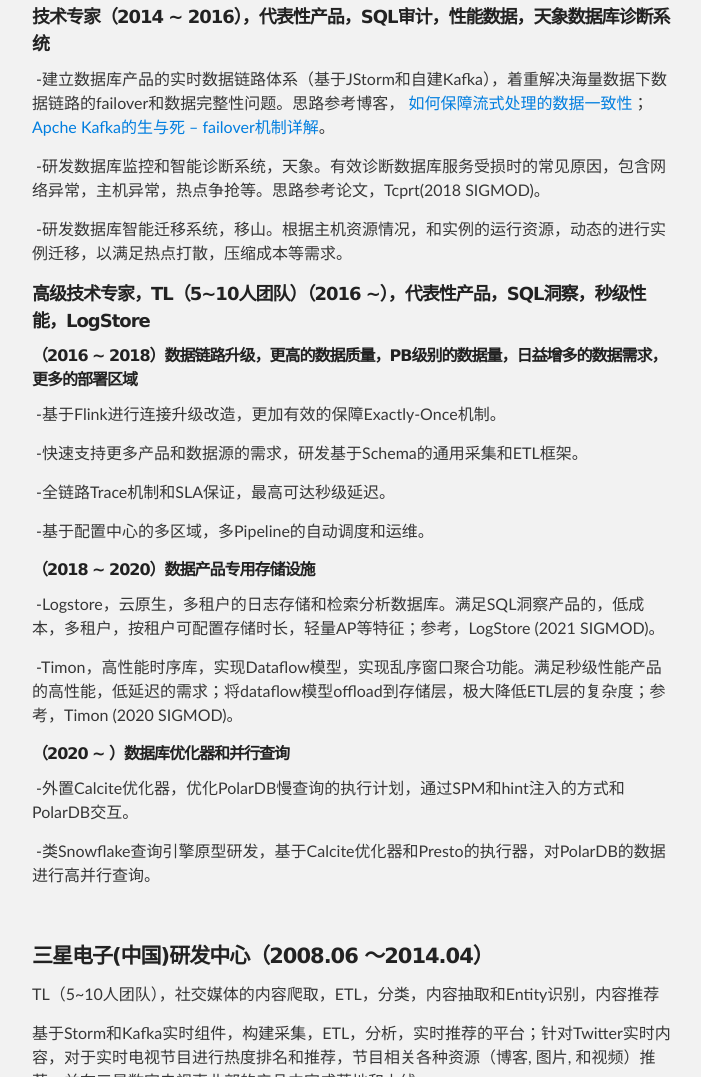
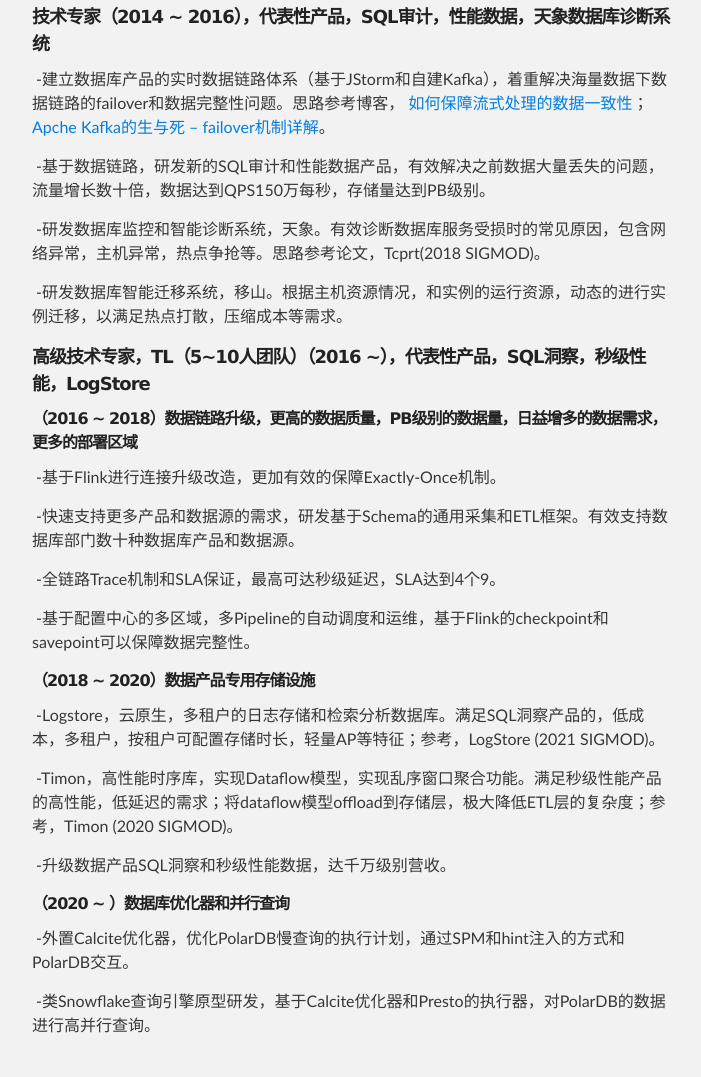
Before and after one commit to fxjwind/resume, a plain HTML site: page index.html in a window 1280 px wide. Shown: the part 1032-2109 px from the top of the page, without its empty margins (288-989 px from the left). Drawn offline with Linux system fonts and the light colour scheme.

Commit message:
Update index.html

```diff
--- a/index.html
+++ b/index.html
@@ -38,7 +38,7 @@
           <p>&nbsp;</p>
           <h3>个人总结</h3>
           <hr />
-          <p>- 10年以上软件开发设计经验(Python, Clojure, Java, Scala, C/C++)。</p>
+          <p>- 10年以上软件开发设计经验(Java, Scala, Python, Clojure, C/C++)。</p>
           <p>- 8年以上数据技术相关的架构和团队管理经验。</p>
           <p>- 专注于数据领域的技术研发，涵盖数据应用开发，数据中间件队列，实时数据分析（Storm，Spark，Flink等），大数据平台，数据库（关系型，NoSQL），机器学习，乃至深度学习，都有一定深度的研究；细节参考个人博客。</p>
           <p>- 尤其在数据实时分析和数据应用上有多年的研发和实际产品经验，应对数百万级以上QPS和多次双十一数倍的流量洪峰。</p>
@@ -53,17 +53,21 @@
           <h5>技术专家（2014 ~ 2016），代表性产品，SQL审计，性能数据，天象数据库诊断系统</h5>
           <p>&nbsp;-建立数据库产品的实时数据链路体系（基于JStorm和自建Kafka），着重解决海量数据下数据链路的failover和数据完整性问题。思路参考博客，
               <a href="https://www.cnblogs.com/fxjwind/p/4689607.html">如何保障流式处理的数据一致性</a>；<a href="https://www.cnblogs.com/fxjwind/p/4972244.html">Apche Kafka的生与死 – failover机制详解</a>。</p>
+          <p>&nbsp;-基于数据链路，研发新的SQL审计和性能数据产品，有效解决之前数据大量丢失的问题，流量增长数十倍，数据达到QPS150万每秒，存储量达到PB级别。</p>
           <p>&nbsp;-研发数据库监控和智能诊断系统，天象。有效诊断数据库服务受损时的常见原因，包含网络异常，主机异常，热点争抢等。思路参考论文，Tcprt(2018 SIGMOD)。</p>
           <p>&nbsp;-研发数据库智能迁移系统，移山。根据主机资源情况，和实例的运行资源，动态的进行实例迁移，以满足热点打散，压缩成本等需求。</p>
           <h5>高级技术专家，TL（5~10人团队）（2016 ~），代表性产品，SQL洞察，秒级性能，LogStore</h5>
           <h6>（2016 ~ 2018）数据链路升级，更高的数据质量，PB级别的数据量，日益增多的数据需求，更多的部署区域</h6>
           <p>&nbsp;-基于Flink进行连接升级改造，更加有效的保障Exactly-Once机制。</p>
-          <p>&nbsp;-快速支持更多产品和数据源的需求，研发基于Schema的通用采集和ETL框架。</p>
-          <p>&nbsp;-全链路Trace机制和SLA保证，最高可达秒级延迟。</p>
-          <p>&nbsp;-基于配置中心的多区域，多Pipeline的自动调度和运维。</p>
+          <p>&nbsp;-快速支持更多产品和数据源的需求，研发基于Schema的通用采集和ETL框架。有效支持数据库部门数十种数据库产品和数据源。</p>
+          <p>&nbsp;-全链路Trace机制和SLA保证，最高可达秒级延迟，SLA达到4个9。</p>
+          <p>&nbsp;-基于配置中心的多区域，多Pipeline的自动调度和运维，基于Flink的checkpoint和savepoint可以保障数据完整性。</p>
+
           <h6>（2018 ~ 2020）数据产品专用存储设施</h6>
           <p>&nbsp;-Logstore，云原生，多租户的日志存储和检索分析数据库。满足SQL洞察产品的，低成本，多租户，按租户可配置存储时长，轻量AP等特征；参考，LogStore (2021 SIGMOD)。</p>
           <p>&nbsp;-Timon，高性能时序库，实现Dataflow模型，实现乱序窗口聚合功能。满足秒级性能产品的高性能，低延迟的需求；将dataflow模型offload到存储层，极大降低ETL层的复杂度；参考，Timon (2020 SIGMOD)。</p>
+          <p>&nbsp;-升级数据产品SQL洞察和秒级性能数据，达千万级别营收。</p>
+
           <h6>（2020 ~ ）数据库优化器和并行查询</h6>
           <p>&nbsp;-外置Calcite优化器，优化PolarDB慢查询的执行计划，通过SPM和hint注入的方式和PolarDB交互。</p>
           <p>&nbsp;-类Snowflake查询引擎原型研发，基于Calcite优化器和Presto的执行器，对PolarDB的数据进行高并行查询。</p>
```
